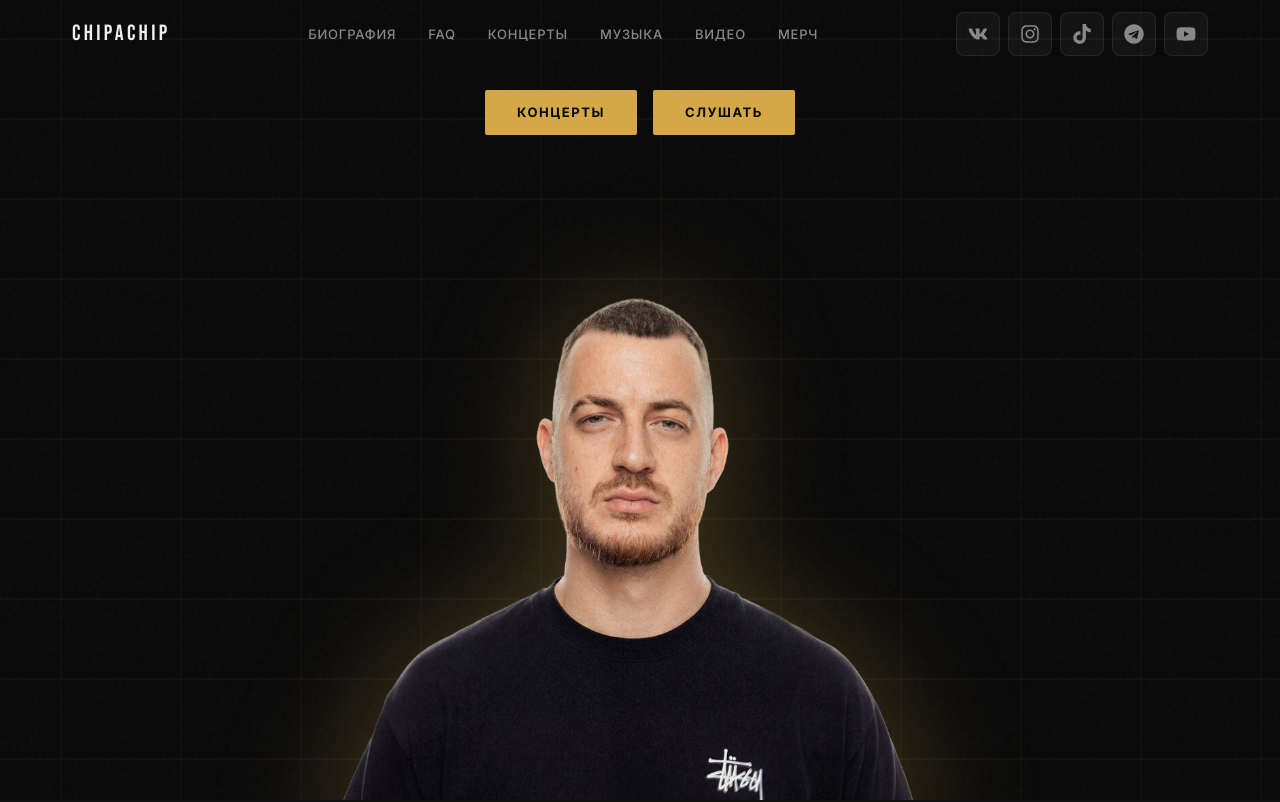
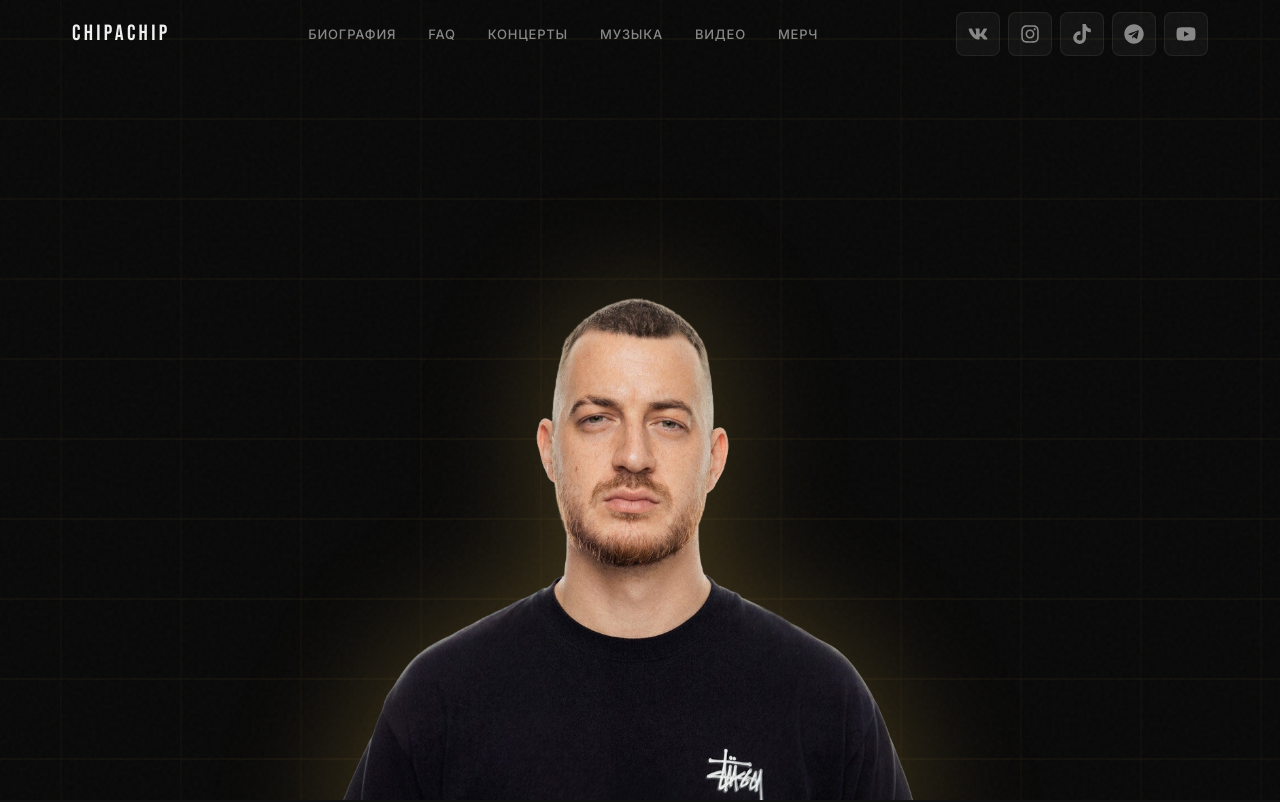
Before and after one commit to drknvpn/ChipaChipWeb, a React (Vite) app: page / in a window 1280 px wide. Shown: the top 802 px of the page. Built offline with nearby package versions, Linux system fonts and the light colour scheme.

Commit message:
Update Hero.tsx

```diff
--- a/src/components/Hero.tsx
+++ b/src/components/Hero.tsx
@@ -46,10 +46,7 @@ export default function Hero() {
         </div>
       </div>
 
-      <div className="hero-buttons">
-        <a href="#concerts" className="btn-primary">Концерты</a>
-        <a href="#listen" className="btn-primary">Слушать</a>
-      </div>
+
     </section>
   )
 }
```
